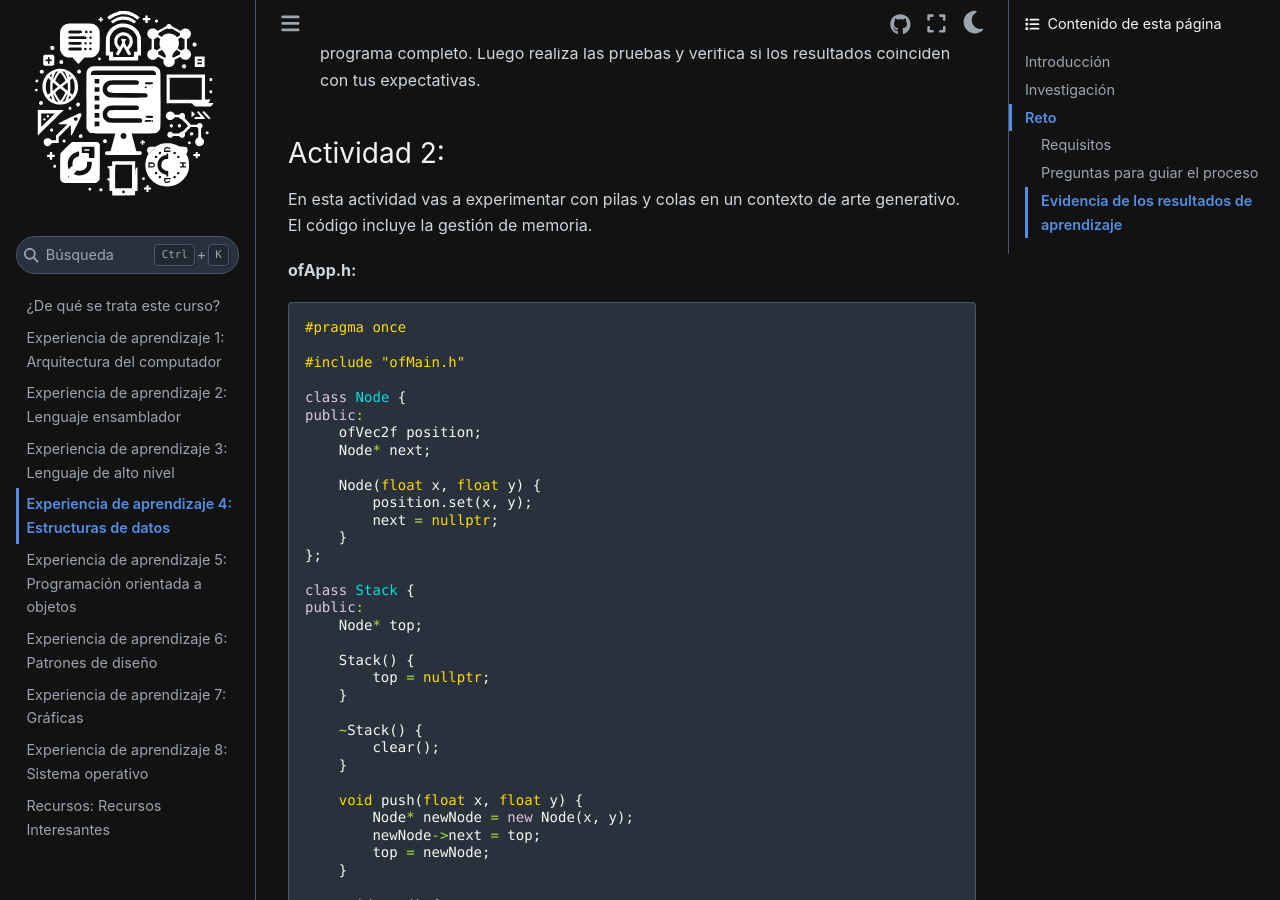
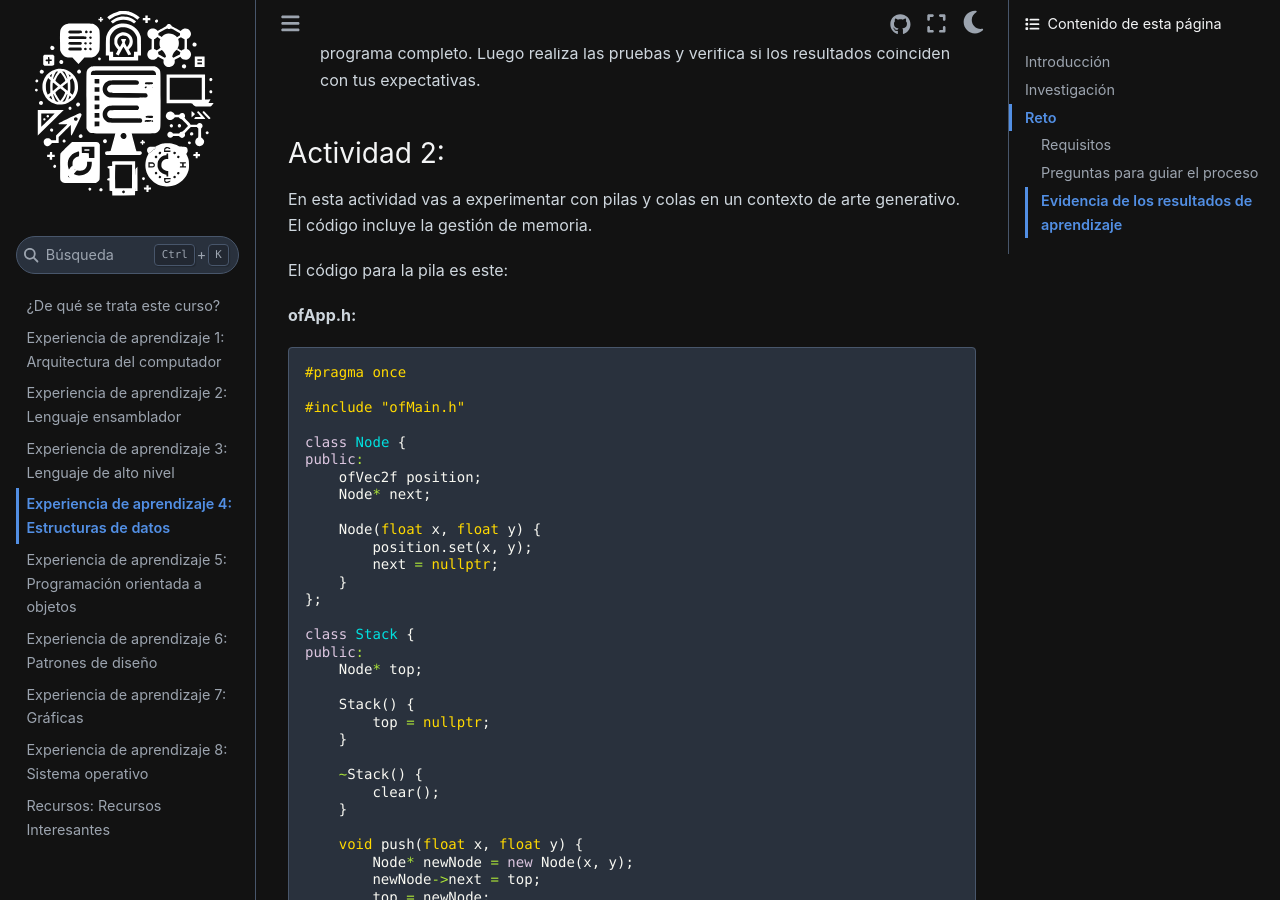
Before and after one commit to juanferfranco/SistemasComputacionales, a Sphinx documentation site: the page built from docs/_unidad4/unidad4.rst, in a window 1280 px wide and 900 px high, scrolled down 4649 px. Built offline with Sphinx 7.4.7 and the Sphinx Book theme 1.1.4, drawn with Linux system fonts in a browser that asks for light colours; some of the changed text lies outside the part shown.

Commit message:
Update unidad4.rst

```diff
--- a/docs/_unidad4/unidad4.rst
+++ b/docs/_unidad4/unidad4.rst
@@ -220,6 +220,8 @@ Actividad 2:
 En esta actividad vas a experimentar con pilas y colas en un contexto de arte generativo. El
 código incluye la gestión de memoria.
 
+El código para la pila es este:
+
 **ofApp.h:**
 
 .. code-block:: cpp
@@ -323,6 +325,9 @@ código incluye la gestión de memoria.
             circleStack.pop();
         }
     }
+
+El código para la cola es este:
+
 
 **ofApp.h:**
 
```
